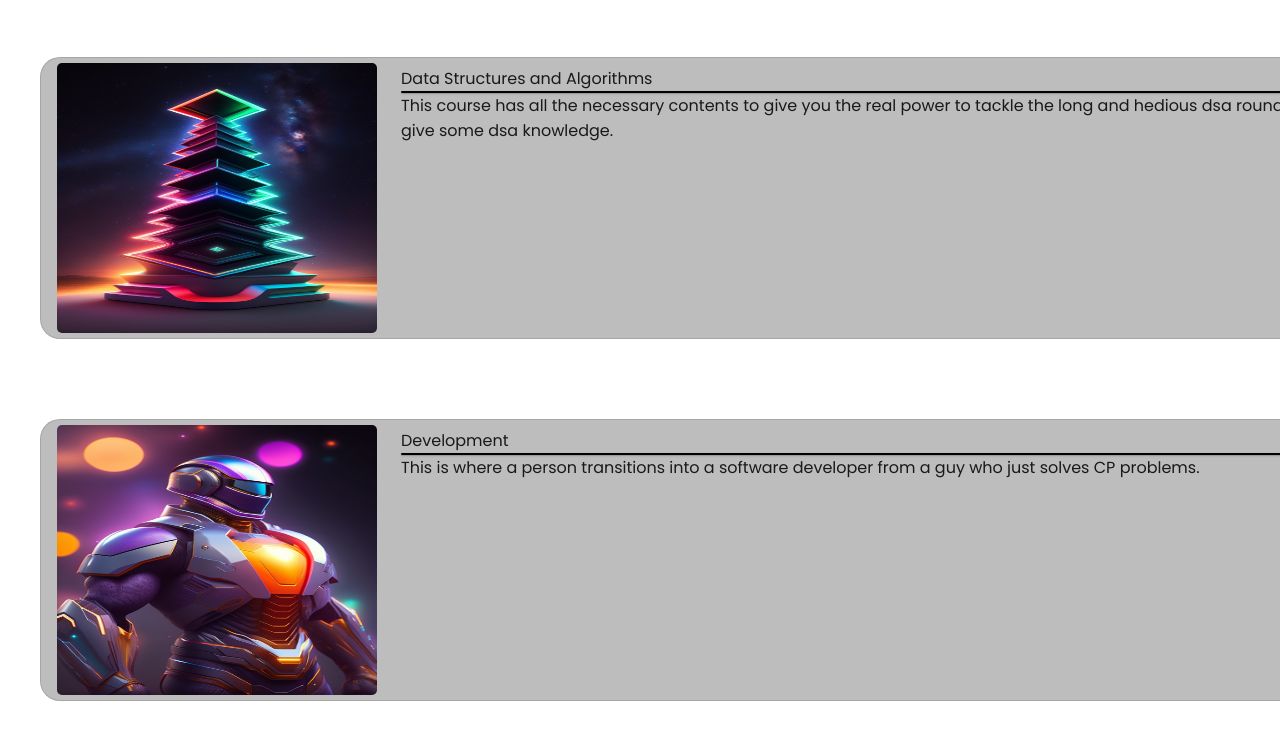
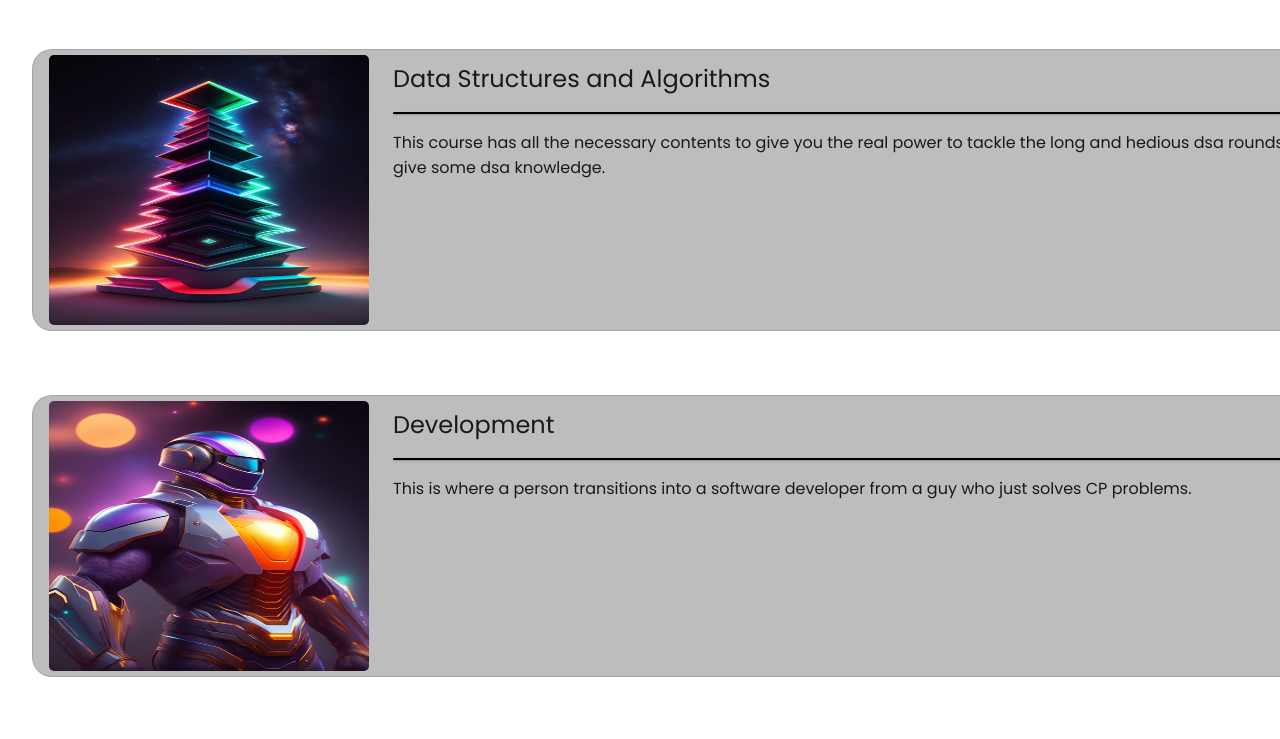
Before and after one commit to Rishikesh-Guptha/devs-corner, a React (Create React App) app: page /Dashboard in a window 1280 px wide. Shown: the part 167-906 px from the top of the page. Built offline with nearby package versions, Linux system fonts and the light colour scheme.

Commit message:
Modified the content and css in dashboard section

```diff
--- a/src/pages/dashboard/Dashboard.css
+++ b/src/pages/dashboard/Dashboard.css
@@ -5,5 +5,13 @@
 img {
     margin: auto 1rem;
     border-radius: 5px;
+}
 
+.titles {
+    font-size: x-large;
+    margin: 0.2rem auto 1rem;
 }
+
+.content {
+    margin-top: 1rem;
+}
--- a/src/pages/dashboard/Dashboard.jsx
+++ b/src/pages/dashboard/Dashboard.jsx
@@ -20,14 +20,14 @@ const Dashboard = () => {
         <p className="headings">
           Courses
         </p>
-       <Box sx={{display: 'flex',flexDirection: 'column','& > :not(style)': {m: 5,width: 1400,height: 280,},}}>
+       <Box sx={{display: 'flex',flexDirection: 'column','& > :not(style)': {m: 4,width: 1400,height: 280,},}}>
       {/* <Paper variant="outlined" /> */}
 
       <Paper variant="outlined" square elevation={20} sx={{backgroundColor:'#bdbdbd', borderRadius:5, i:100, display:'flex'}} >
       <img src={DSAPIC} alt='dsaa pic' width={320} height={270} />
       <Paper variant="outlined" square sx={{alignItems:'stretch', backgroundColor:'#bdbdbd', height:260, width:1000, m:1, border:'none'}} >
         <div className="dsa">
-          <div className="dsa-title">
+          <div className="titles">
             Data Structures and Algorithms
           </div>
           <Paper sx={{width:1000, height:2, backgroundColor:'black'}}></Paper>
@@ -42,7 +42,7 @@ const Dashboard = () => {
       <img src={OPENSOURCEPIC} alt='dsaa pic' width={320} height={270} />
       <Paper variant="outlined" square sx={{alignItems:'stretch', backgroundColor:'#bdbdbd', height:260, width:1000, m:1, border:'none'}} >
       <div className="dsa">
-          <div className="dsa-title">
+          <div className="titles">
             Development
           </div>
           <Paper sx={{width:1000, height:2, backgroundColor:'black'}}></Paper>
@@ -57,7 +57,7 @@ const Dashboard = () => {
       <img src={DEVELOPMENTPIC} alt='dsaa pic' width={320} height={270} />
       <Paper variant="outlined" square sx={{alignItems:'stretch', backgroundColor:'#bdbdbd', height:260, width:1000, m:1, border:'none'}} >
       <div className="dsa">
-          <div className="dsa-title">
+          <div className="titles">
             Open Source
           </div>
           <Paper sx={{width:1000, height:2, backgroundColor:'black'}}></Paper>
@@ -72,7 +72,7 @@ const Dashboard = () => {
       <img src={FINANCEPIC} alt='dsaa pic' width={320} height={270} />
       <Paper variant="outlined" square sx={{alignItems:'stretch', backgroundColor:'#bdbdbd', height:260, width:1000, m:1, border:'none'}} >
       <div className="dsa">
-          <div className="dsa-title">
+          <div className="titles">
             Finance Managment
           </div>
           <Paper sx={{width:1000, height:2, backgroundColor:'black'}}></Paper>
```
